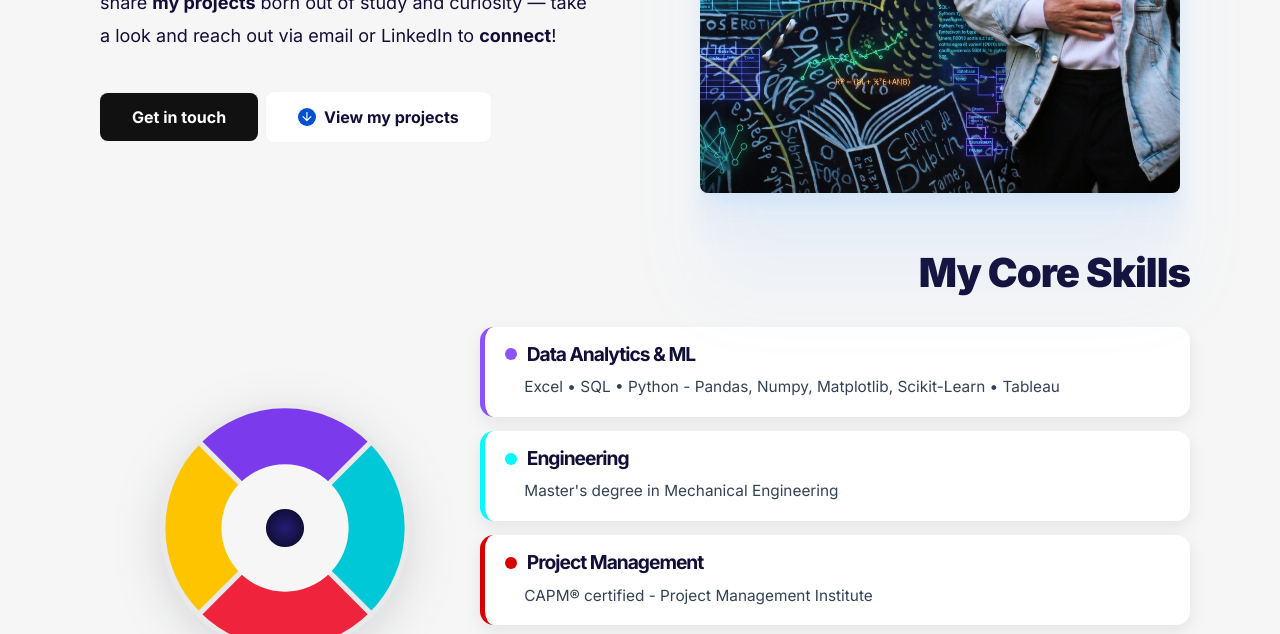
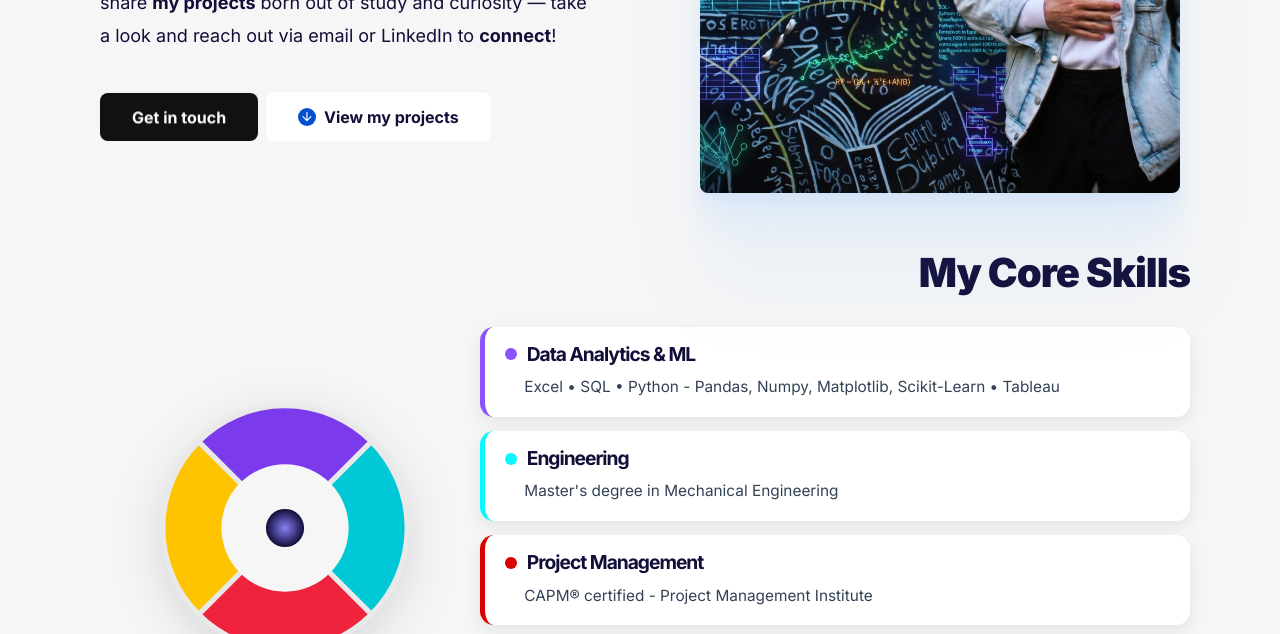
Before and after one commit to gcasarin/gcasarin.github.io, a Jekyll site: the page built from index.html, in a window 1280 px wide. Shown: the part 530-1164 px from the top of the page. Built offline with Jekyll 4.4.1, drawn with Linux system fonts in a browser that asks for light colours; the list of posts is cut into pages by our own code.

Commit message:
Change gradient color in section-skills.html

```diff
--- a/_includes/section-skills.html
+++ b/_includes/section-skills.html
@@ -25,7 +25,7 @@
                 r="15"
                 gradientUnits="userSpaceOnUse"
               >
-                <stop offset="0%" stop-color="#241d75" />
+                <stop offset="0%" stop-color="#887ff5" />
                 <stop offset="100%" stop-color="#110E38" />
               </radialGradient>
             </defs>
```
